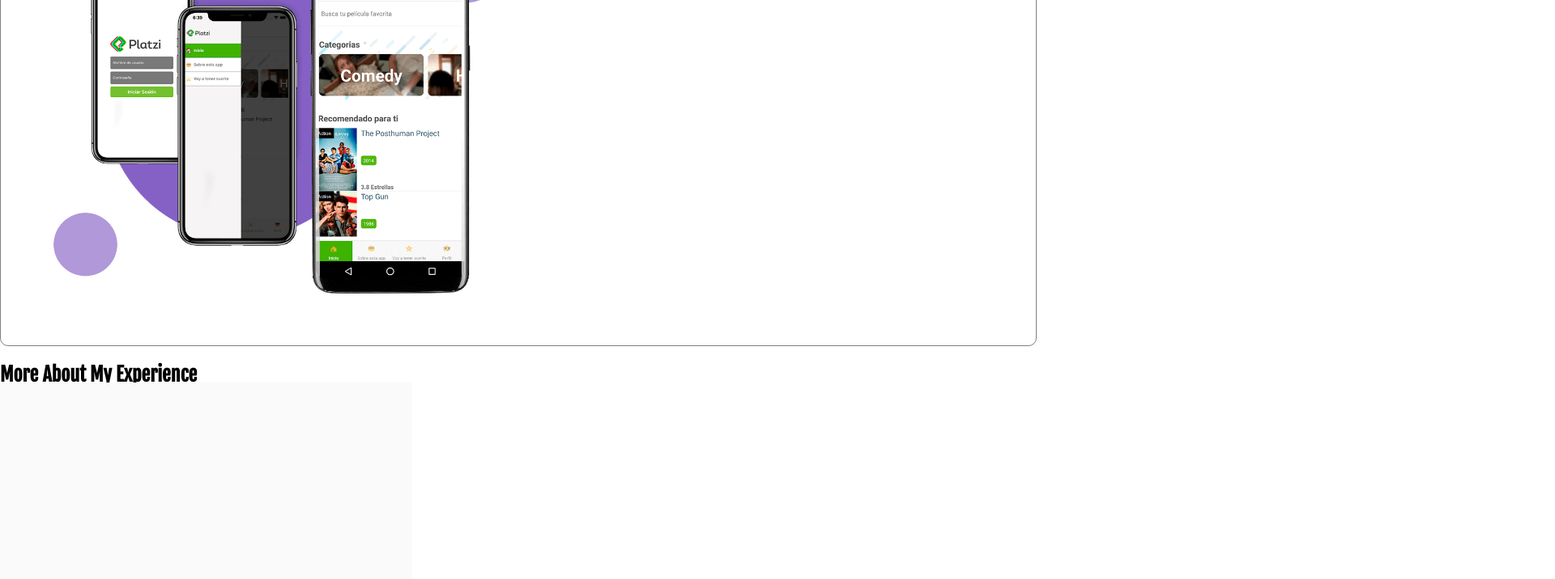
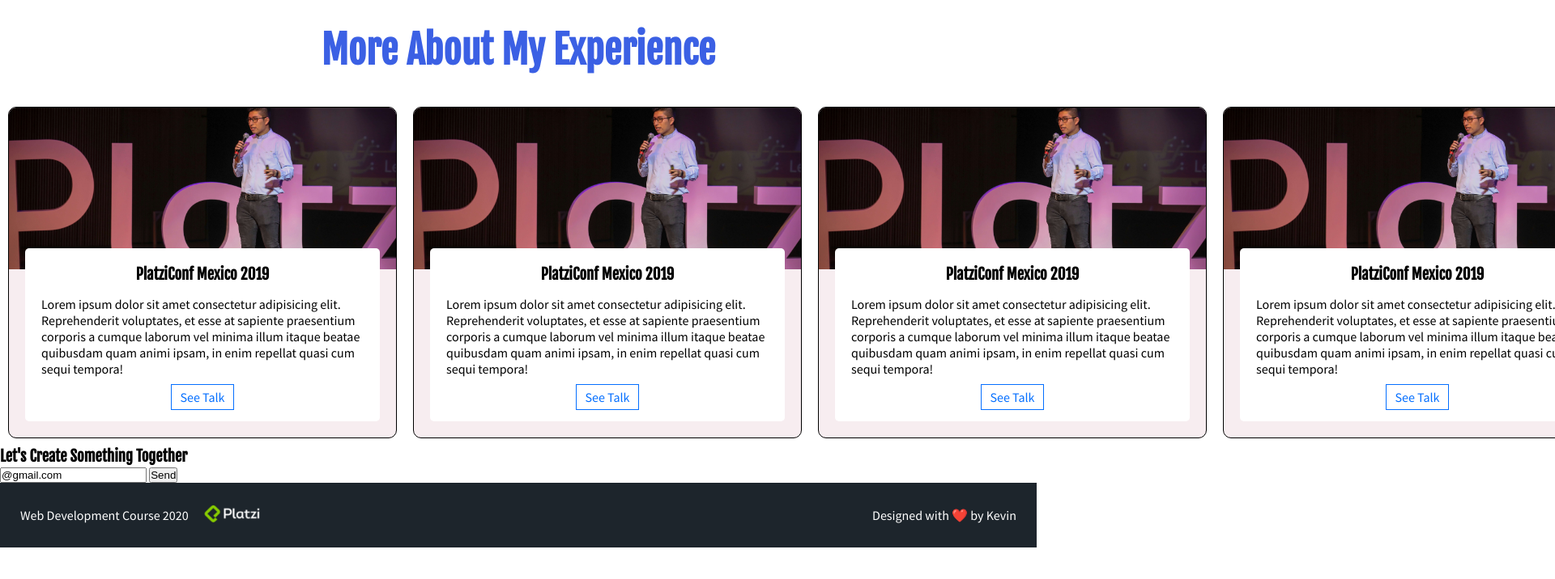
Before and after one commit to kevyyar/desarrollo-web-online, a plain HTML site: page index.html in a window 1280 px wide. Shown: the part 1560-2276 px from the top of the page at 81% size, 1920 px wide, since content can reach past the window. After the commit the page ends 2237 px from the top, so only its background shows below. Drawn offline with Linux system fonts and the light colour scheme.

Commit message:
finished project and footer section

```diff
--- a/index.html
+++ b/index.html
@@ -10,11 +10,9 @@
   </head>
   <body>
     <header class="header">
-      <div>
       <figure>
         <img src="images/logo.png" alt="Logo of an ugly dude" />
       </figure>
-      </div>
       <nav class="menu">
         <ul>
           <li><a href="#">Portfolio</a></li>
@@ -28,22 +26,22 @@
         Hello I am <strong>Kevin</strong> a JS Developer <br />
         and have a Passion for Teaching
       </h1>
-      <!-- <figure class="hero-imageContainer"> -->
-      <!--   <img -->
-      <!--     class="hero-image" -->
-      <!--     src="images/hero.jpg" -->
-      <!--     width="500" -->
-      <!--     height="300" -->
-      <!--     alt="image of myself" -->
-      <!--   /> -->
-      <!-- </figure> -->
+      <figure class="hero-imageContainer">
+        <img
+          class="hero-image"
+          src="images/hero.jpg"
+          width="500"
+          height="300"
+          alt="image of myself"
+        />
+      </figure>
     </section>
     <section id="portfolio" class="portfolio">
-      <h2>Projects (Outstanding Projects)</h2>
+      <h2 class="portfolio-title">Projects (Outstanding Projects)</h2>
       <article class="project">
         <div class="project-details">
           <h3 class="project-title">Platzi Video</h3>
-          <h6 class="project-course">React Native / React</h6>
+          <h6 class="project-cours;e">React Native / React</h6>
           <p class="project-date">
             <small><strong>Date:</strong> 01/07/2019</small>
           </p>
@@ -99,8 +97,8 @@
         </figure>
       </article>
     </section>
-    <section id="events">
-      <h2>More About My Experience</h2>
+    <h2 class="event-list-title">More About My Experience</h2>
+    <section id="events" class="event-list">
       <article class="event">
         <figure class="event-imageContainer">
           <img
@@ -110,14 +108,96 @@
             alt="image of myself"
           />
         </figure>
+        <div class="event-details">
           <h3 class="event-title">PlatziConf Mexico 2019</h3>
           <p class="event-description">
-          Lorem ipsum dolor sit amet consectetur adipisicing elit. Reprehenderit
-          voluptates, et esse at sapiente praesentium corporis a cumque laborum
-          vel minima illum itaque beatae quibusdam quam animi ipsam, in enim
-          repellat quasi cum sequi tempora!
+            Lorem ipsum dolor sit amet consectetur adipisicing elit.
+            Reprehenderit voluptates, et esse at sapiente praesentium corporis a
+            cumque laborum vel minima illum itaque beatae quibusdam quam animi
+            ipsam, in enim repellat quasi cum sequi tempora!
           </p>
           <a class="event-url" href="#" target="_blank">See Talk</a>
+        </div>
+      </article>
+      <article class="event">
+        <figure class="event-imageContainer">
+          <img
+            class="event-image"
+            src="images/platzi-conf.jpg"
+            width="500"
+            alt="image of myself"
+          />
+        </figure>
+        <div class="event-details">
+          <h3 class="event-title">PlatziConf Mexico 2019</h3>
+          <p class="event-description">
+            Lorem ipsum dolor sit amet consectetur adipisicing elit.
+            Reprehenderit voluptates, et esse at sapiente praesentium corporis a
+            cumque laborum vel minima illum itaque beatae quibusdam quam animi
+            ipsam, in enim repellat quasi cum sequi tempora!
+          </p>
+          <a class="event-url" href="#" target="_blank">See Talk</a>
+        </div>
+      </article>
+      <article class="event">
+        <figure class="event-imageContainer">
+          <img
+            class="event-image"
+            src="images/platzi-conf.jpg"
+            width="500"
+            alt="image of myself"
+          />
+        </figure>
+        <div class="event-details">
+          <h3 class="event-title">PlatziConf Mexico 2019</h3>
+          <p class="event-description">
+            Lorem ipsum dolor sit amet consectetur adipisicing elit.
+            Reprehenderit voluptates, et esse at sapiente praesentium corporis a
+            cumque laborum vel minima illum itaque beatae quibusdam quam animi
+            ipsam, in enim repellat quasi cum sequi tempora!
+          </p>
+          <a class="event-url" href="#" target="_blank">See Talk</a>
+        </div>
+      </article>
+      <article class="event">
+        <figure class="event-imageContainer">
+          <img
+            class="event-image"
+            src="images/platzi-conf.jpg"
+            width="500"
+            alt="image of myself"
+          />
+        </figure>
+        <div class="event-details">
+          <h3 class="event-title">PlatziConf Mexico 2019</h3>
+          <p class="event-description">
+            Lorem ipsum dolor sit amet consectetur adipisicing elit.
+            Reprehenderit voluptates, et esse at sapiente praesentium corporis a
+            cumque laborum vel minima illum itaque beatae quibusdam quam animi
+            ipsam, in enim repellat quasi cum sequi tempora!
+          </p>
+          <a class="event-url" href="#" target="_blank">See Talk</a>
+        </div>
+      </article>
+      <article class="event">
+        <figure class="event-imageContainer">
+          <img
+            class="event-image"
+            src="images/platzi-conf.jpg"
+            width="500"
+            alt="image of myself"
+          />
+        </figure>
+        <div class="event-details">
+          <h3 class="event-title">PlatziConf Mexico 2019</h3>
+          <p class="event-description">
+            Lorem ipsum dolor sit amet consectetur adipisicing elit.
+            Reprehenderit voluptates, et esse at sapiente praesentium corporis a
+            cumque laborum vel minima illum itaque beatae quibusdam quam animi
+            ipsam, in enim repellat quasi cum sequi tempora!
+          </p>
+          <a class="event-url" href="#" target="_blank">See Talk</a>
+        </div>
       </article>
     </section>
     <section id="contact" class="contact">
@@ -134,7 +214,16 @@
       </form>
     </section>
     <footer class="footer">
-      footer content
+      <div class="footer-course">
+        <p class="footer-course-title">
+          Web Development Course 2020
+        </p>
+        <p><img src="images/platzi.png" width="80" alt="" /></p>
+        <!-- <img class="footer-image" src="images/platzi.png" alt="Platzi Logo" /> -->
+      </div>
+      <div class="footer-credits">
+        <p>Designed with ❤️ by Kevin</p>
+      </div>
     </footer>
   </body>
 </html>
--- a/styles.css
+++ b/styles.css
@@ -21,11 +21,32 @@ h6 {
 
 .header {
   background-color: #1b2127;
+  display: flex;
+  justify-content: space-between;
+  height: 90px;
+}
+
+.header .menu {
+  height: inherit;
+}
+
+.header ul {
+  list-style: none;
+  display: flex;
+  height: inherit;
+}
+
+.header ul li {
+  height: inherit;
 }
 
 .header a {
   color: #fff;
   text-decoration: none;
+  height: inherit;
+  display: flex;
+  align-items: center;
+  padding: 0 10px;
 }
 
 h1 {
@@ -38,20 +59,32 @@ h1 {
 }
 
 h1 strong {
-  color: blue;
+  color: #3b60e4;
 }
 
 .hero {
   height: 300px;
-  background-image: url("images/hero.jpg");
-  background-size: 500px 300px;
-  background-repeat: no-repeat;
-  background-position: right;
+  /* background-image: url("images/hero.jpg"); */
+  /* background-size: 500px 300px; */
+  /* background-repeat: no-repeat; */
+  /* background-position: right; */
   background-color: #1b2127;
+  display: flex;
+  justify-content: space-evenly;
+  align-items: center;
+  padding: 0 20px;
 }
 
 .portfolio {
   background-color: #fafafa;
+}
+
+.portfolio .portfolio-title,
+.event-list-title {
+  text-align: center;
+  padding: 30px 0;
+  font-size: 3rem;
+  color: #3b60e4;
 }
 
 .project {
@@ -60,12 +93,92 @@ h1 strong {
   border-radius: 10px;
   padding: 30px;
   margin-bottom: 20px;
+  display: flex;
+  justify-content: center;
+  align-items: flex-start;
+  width: 1200px;
+  margin: 0 auto;
+  margin-bottom: 80px;
 }
 
-.project-details {
-  width: 500px;
+.project-title {
+  font-size: 2rem;
+  letter-spacing: 1.2px;
+  margin-bottom: 15px;
 }
 
-.project-imageContainer {
-  width: 500px;
+.project-course,
+.project-date,
+.project-url {
+  margin-bottom: 15px;
 }
+
+.project-description {
+  font-size: 1.3rem;
+}
+
+.project-imageContainer img {
+  height: 380px;
+}
+
+.event-list {
+  display: flex;
+}
+
+.event-list .event {
+  border: 1px solid black;
+  background: #f7edf0;
+  width: 480px;
+  margin: 10px;
+  border-radius: 10px;
+  overflow: hidden;
+  flex-wrap: wrap;
+  flex-shrink: 0;
+  text-align: center;
+}
+
+.event-list .event img {
+  width: 480px;
+  height: 200px;
+  object-fit: cover;
+}
+
+.event-list .event .event-details {
+  margin: 20px;
+  /* border: 1px solid grey; */
+  border-radius: 5px;
+  background: #fff;
+  position: relative;
+  margin-top: -30px;
+  padding: 20px;
+}
+
+.event-list .event .event-details .event-description {
+  text-align: left;
+  margin: 15px 0;
+}
+
+.event-list .event .event-details .event-url {
+  border: 1px solid #056fff;
+  color: #056fff;
+  text-decoration: none;
+  padding: 5px 10px;
+}
+footer {
+  background-color: #1d252c;
+  color: #fff;
+  display: flex;
+  justify-content: space-between;
+  align-items: center;
+  height: 80px;
+  padding: 0 25px;
+}
+
+footer .footer-course {
+  display: flex;
+  align-items: center;
+}
+
+footer .footer-course-title {
+  padding-right: 15px;
+}
```
Lines whose indentation alone changed are shown as unchanged.
